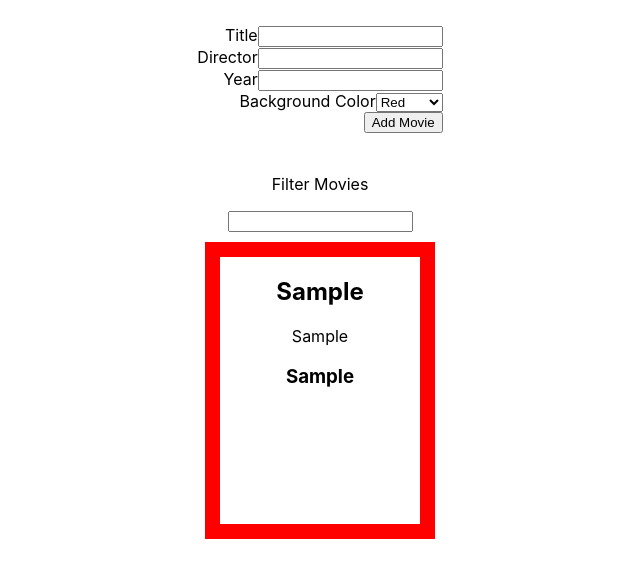
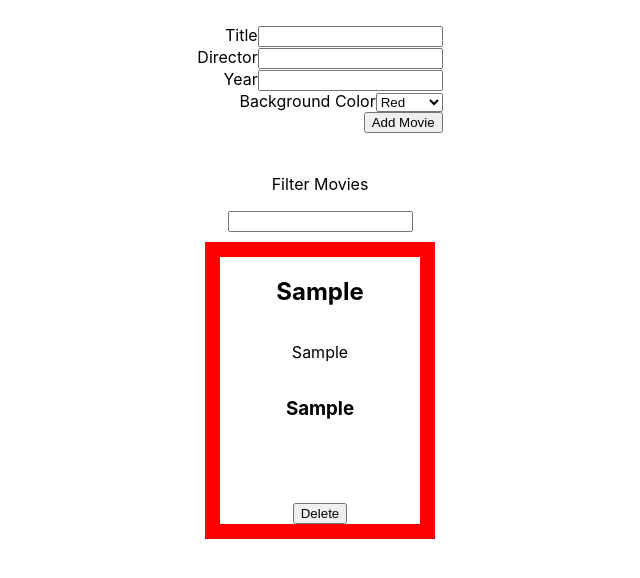
Before and after one commit to viccaruso/movie-list-maker-from-scratch, a React (Create React App) app: page / in a window 1280 px wide. Both pictures are taken after typing "Sample", "Sample", "Sample" into the empty fields and a click on the button "Add Movie". Shown: the top 578 px of the page, without its empty margins (320-960 px from the left). Built offline with nearby package versions, Linux system fonts and the light colour scheme.

Commit message:
finished delete movie function and got filter working via useEffect

```diff
--- a/src/App.js
+++ b/src/App.js
@@ -1,4 +1,4 @@
-import { useState } from 'react';
+import { useEffect, useState } from 'react';
 import './App.css';
 import Filter from './Filter';
 import MovieForm from './MovieForm';
@@ -18,8 +18,17 @@ function App() {
   }
 
   function deleteMovie(title) {
+    const index = allMovies.findIndex(movie => movie.title === title);
+    allMovies.splice(index, 1);
+    setFilterQuery('');
+    setAllMovies([...allMovies]);
+  }
 
-  }
+  useEffect(() => {
+    const filteredList = allMovies.filter(movie => movie.title.includes(filterQuery));
+    setFilteredMovies(filteredList);
+
+  }, [filterQuery, allMovies]);
 
   return (
     <div className="App">
--- a/src/Movie.js
+++ b/src/Movie.js
@@ -1,11 +1,12 @@
 import React from 'react';
 
-export default function Movie({ movie }) {
+export default function Movie({ movie, deleteMovie }) {
   return (
     <div className='movie-poster' style={{ borderColor: movie.color }}>
       <h2>{movie.title}</h2>
       <p>{movie.year}</p>
       <h3>{movie.director}</h3>
+      <button onClick={() => deleteMovie(movie.title)}>Delete</button>
     </div >
   );
 }
--- a/src/MovieList.css
+++ b/src/MovieList.css
@@ -7,9 +7,17 @@
 }
 
 .movie-poster {
+  display: flex;
+  flex-direction: column;
+  justify-content: center;
+  align-items: center;
   height:267px;
   width: 200px;
   border: 15px solid;
   word-wrap: break-word;
   margin: 10px;
 }
+
+.movie-poster button {
+  margin-top: auto ;
+}
--- a/src/MovieList.js
+++ b/src/MovieList.js
@@ -2,10 +2,10 @@ import React from 'react';
 import Movie from './Movie';
 import './MovieList.css';
 
-export default function MovieList({ movies }) {
+export default function MovieList({ movies, deleteMovie }) {
   return (
     <div className='movie-list'>
-      { movies.map((movie, i) => <Movie key={movie.title + i} movie={movie} />) }
+      { movies.map((movie, i) => <Movie key={movie.title + i} movie={movie} deleteMovie={deleteMovie} />) }
     </div>
   );
 }
```
